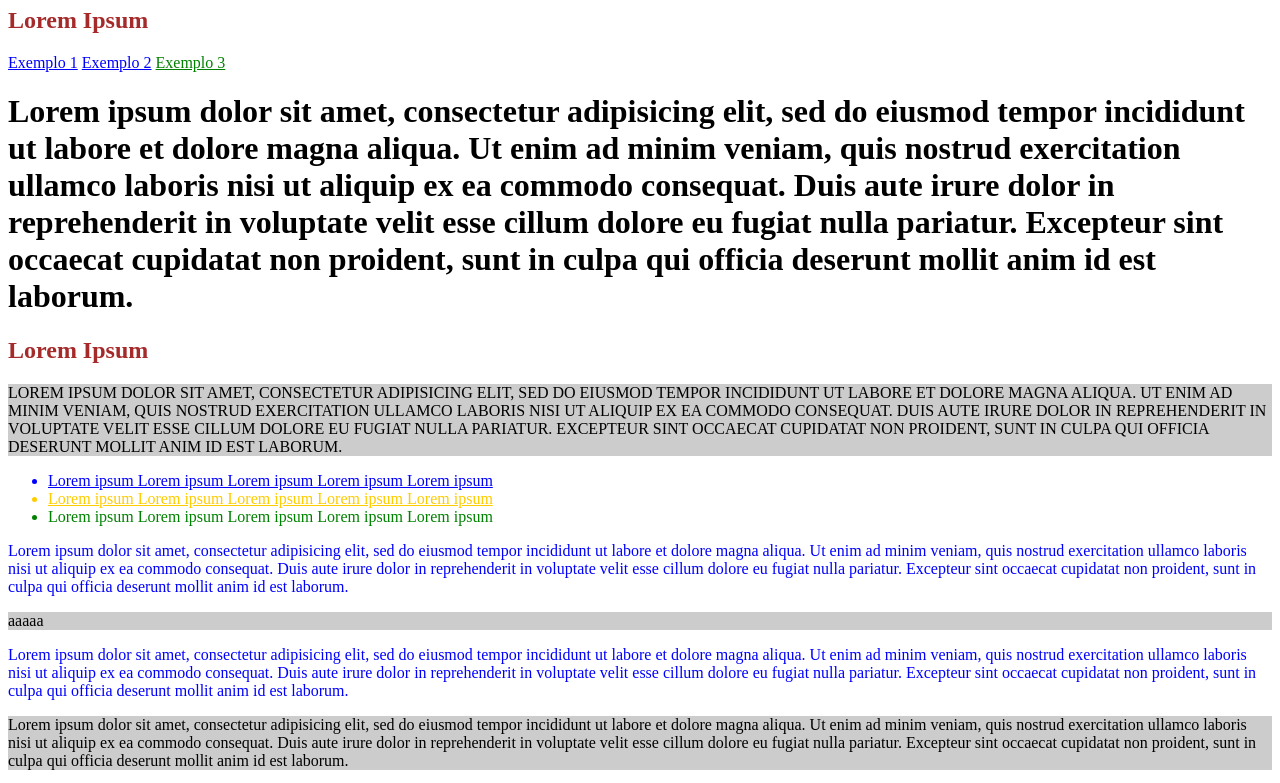
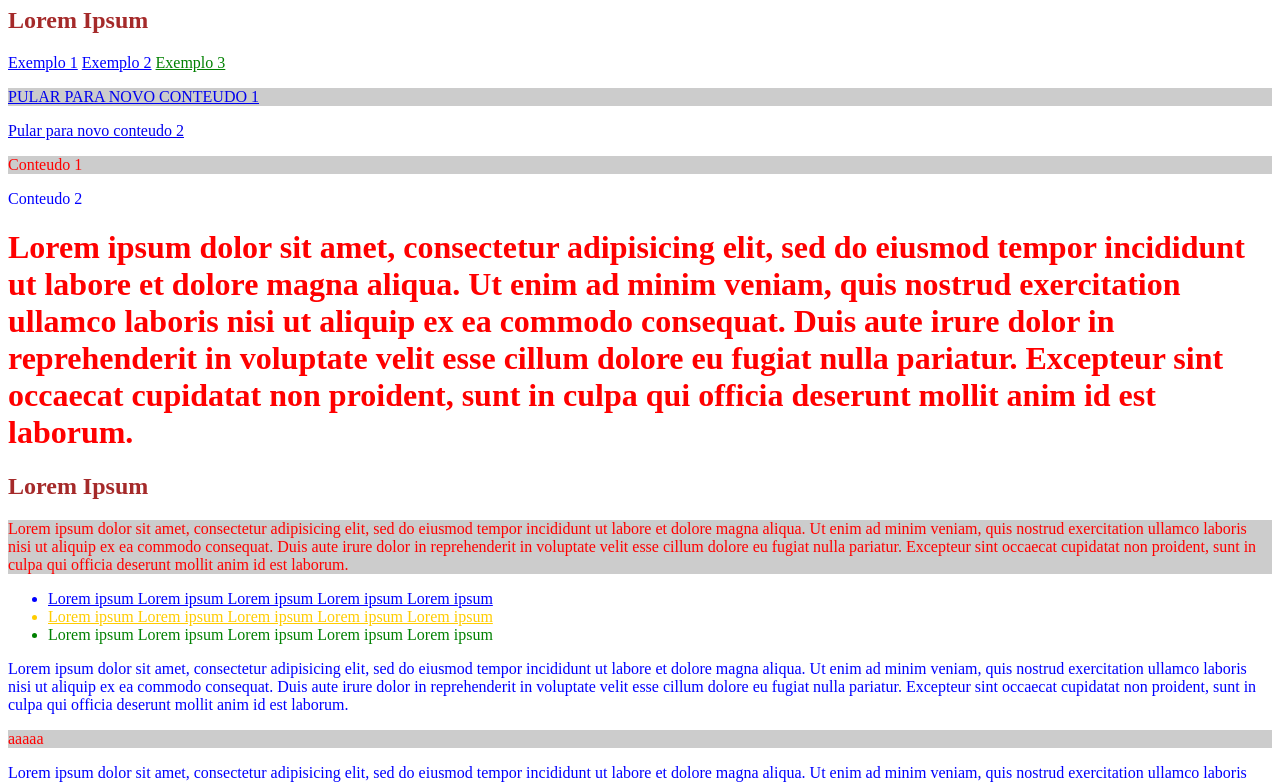
Before and after one commit to geltoncruz/CSS, a plain HTML site: page seletores/seletores.html in a window 1280 px wide. Shown: the part 73-856 px from the top of the page. Drawn offline with Linux system fonts and the light colour scheme.

Commit message:
Seletores css3

```diff
--- a/seletores/seletores.css
+++ b/seletores/seletores.css
@@ -51,3 +51,12 @@ h1 ~ h2{
 h1+h2{
   color: brown;
 }
+
+:target {
+    border: 2px solid #D4D4D4;
+    background-color: #e5eecc;
+}
+
+:not(a){
+  color:red;
+}
--- a/seletores/seletores.html
+++ b/seletores/seletores.html
@@ -12,6 +12,17 @@
   <a href="#home">Exemplo 1</a>
   <a href="#homeInicio">Exemplo 2</a>
   <a href="Fim#home">Exemplo 3</a>
+
+<p>
+  <a href="#news1">Pular para novo conteudo 1</a>
+</p>
+<p>
+  <a href="#news2">Pular para novo conteudo 2</a>
+</p>
+
+<p id="news1"> Conteudo 1</p>
+<p id="news2"> Conteudo 2</p>
+
  <h1>
    Lorem ipsum dolor sit amet, consectetur adipisicing elit, sed do eiusmod tempor incididunt ut labore et dolore magna aliqua. Ut enim ad minim veniam, quis nostrud exercitation ullamco laboris nisi ut aliquip ex ea commodo consequat. Duis aute irure dolor in reprehenderit in voluptate velit esse cillum dolore eu fugiat nulla pariatur. Excepteur sint occaecat cupidatat non proident, sunt in culpa qui officia deserunt mollit anim id est laborum.
  </h1>
```
